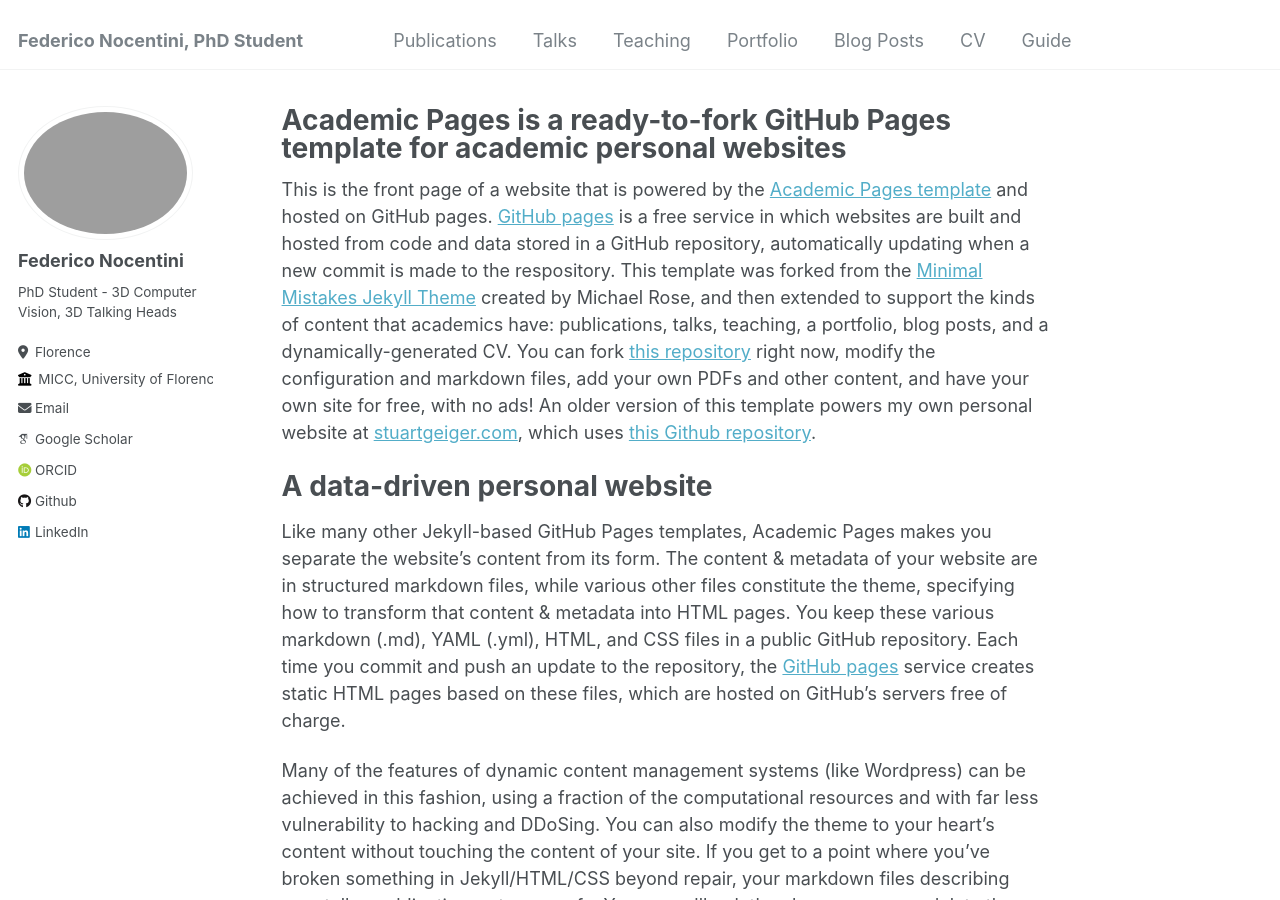
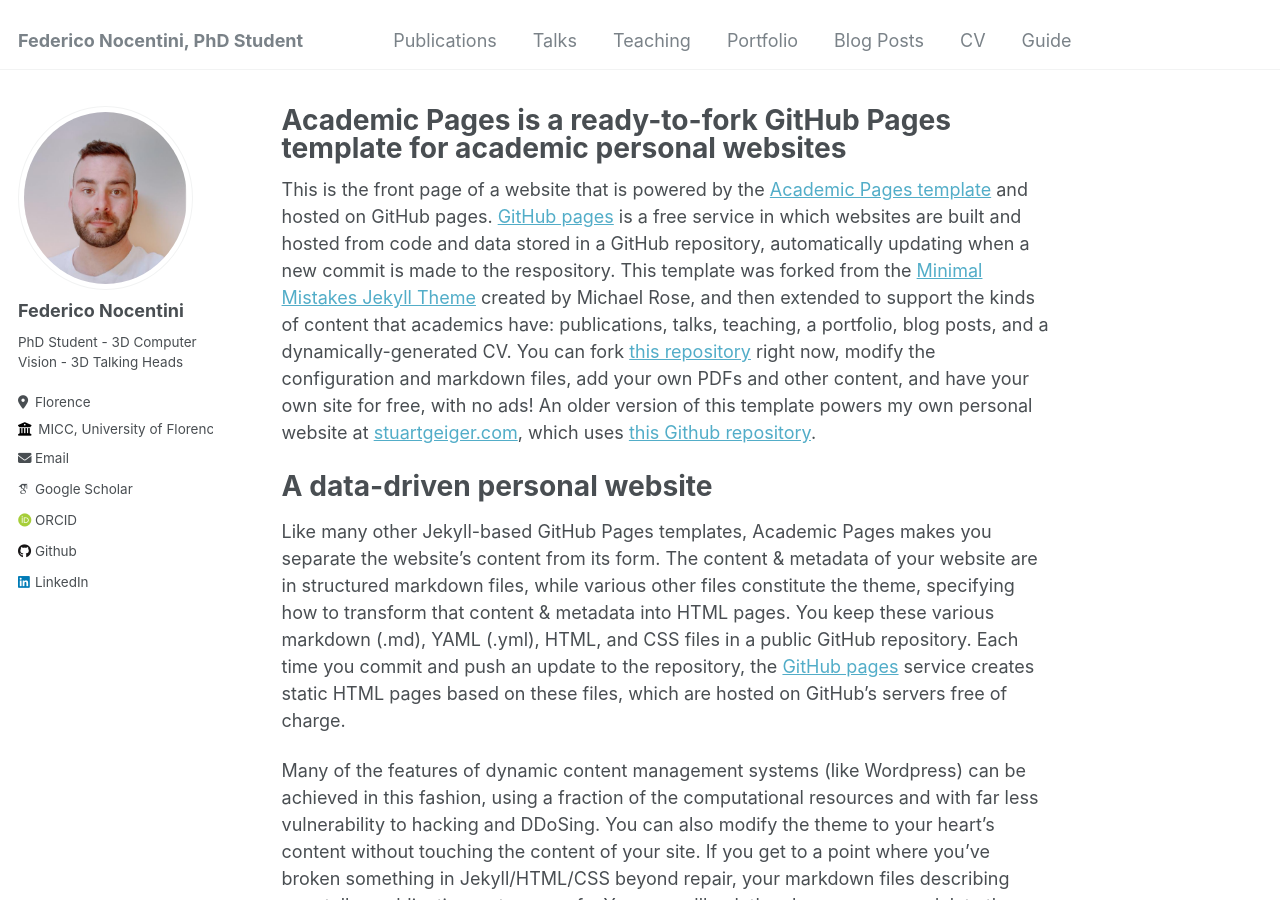
Before and after one commit to FedeNoce/fedenoce.github.io, a Jekyll site: the page built from _pages/about.md, in a window 1280 px wide and 900 px high. Built offline with Jekyll 4.4.1, drawn with Linux system fonts in a browser that asks for light colours; some web fonts are replaced.

Commit message:
modified:   _config.yml

```diff
--- a/_config.yml
+++ b/_config.yml
@@ -21,10 +21,10 @@ repository               : "FedeNoce/fedenoce.github.io"
 #               Additional customization can be done by editing /_includes/author-profile.html
 author:
   # Biographic information
-  avatar           : "profile_new.jpeg"
+  avatar           : "profile_new.png"
   name             : "Federico Nocentini"
   pronouns         : # example: "she/her"
-  bio              : "PhD Student - 3D Computer Vision, 3D Talking Heads"
+  bio              : "PhD Student - 3D Computer Vision - 3D Talking Heads"
   location         : "Florence"
   employer         : "MICC, University of Florence"
   uri              : # URL
```
